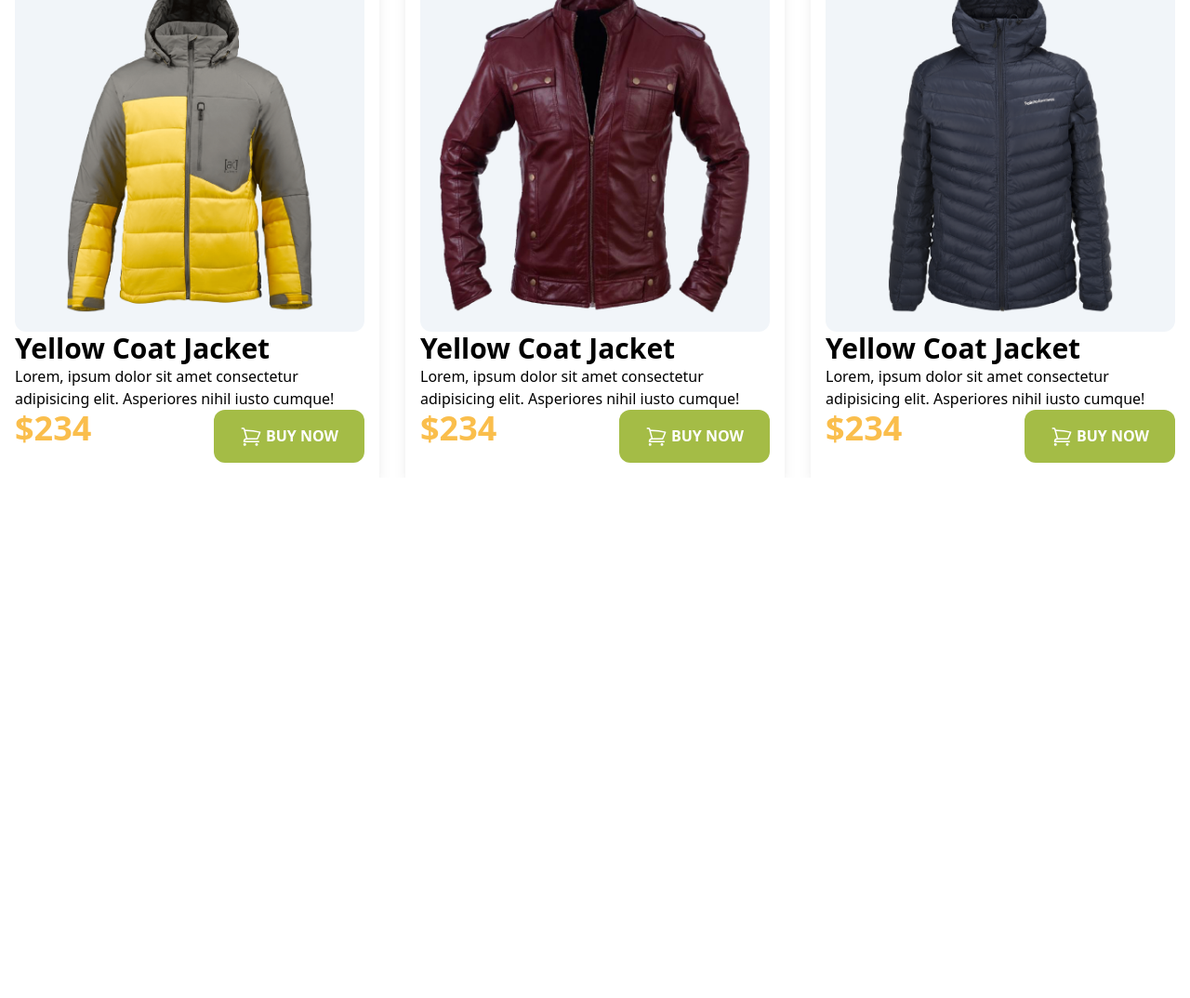
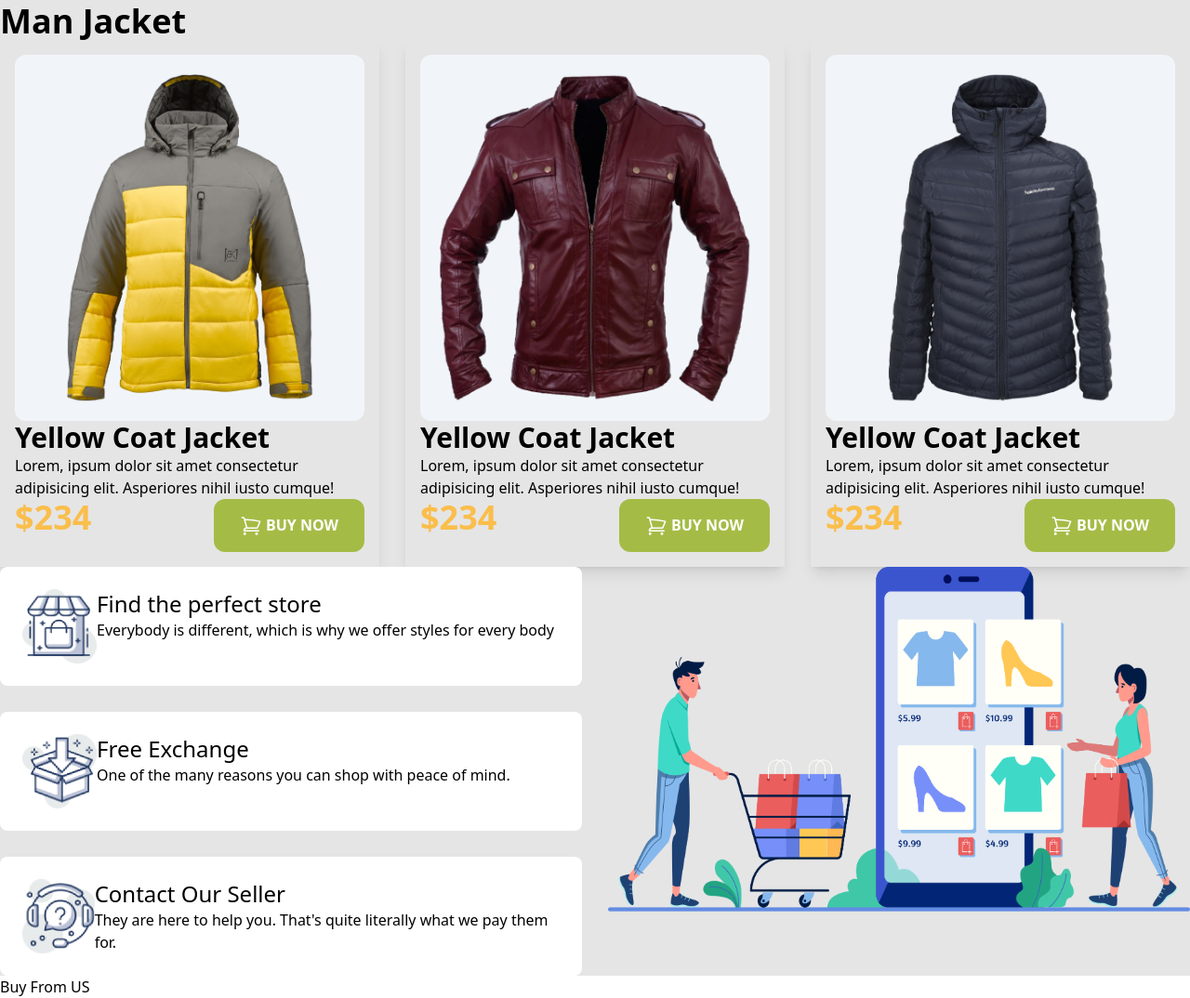
Before and after one commit to abedin-ashraf/penguin-fashion-tailwindcss, a plain HTML site: page index.html in a window 1280 px wide. Shown: the part 1421-2495 px from the top of the page at 93% size. Before the commit the page ends 1935 px from the top, so only its background shows below. Drawn offline with nearby package versions, Linux system fonts and the light colour scheme.

Commit message:
Added last section

```diff
--- a/index.html
+++ b/index.html
@@ -47,12 +47,12 @@
             </div>
         </section>
     </header>
-    <main class="container mx-auto">
+    <main class="container mx-auto bg-[#E5E5E5]">
         <!-- Woman Jacket -->
-        <section>
+        <section class="pb-24">
             <h2 class="text-4xl font-semibold">Woman Jacket</h2>
 
-            <div class="grid grid-cols-3 gap-7 rounded">
+            <div class="grid md:grid-cols-2 lg:grid-cols-3 gap-7 rounded">
                 <div class="p-4 shadow-lg">
                     <!-- Jacket  -->
                     <div class="p-5 bg-slate-100 rounded-xl">
@@ -112,9 +112,9 @@
 
         <!-- Man Jacket -->
         <section>
-            <h2 class="text-4xl font-semibold">Woman Jacket</h2>
+            <h2 class="text-4xl font-semibold">Man Jacket</h2>
 
-            <div class="grid grid-cols-3 gap-7 rounded">
+            <div class="grid md:grid-cols-2 lg:grid-cols-3 gap-7 rounded">
                 <div class="p-4 shadow-lg">
                     <!-- Jacket  -->
                     <div class="p-5 bg-slate-100 rounded-xl">
@@ -171,7 +171,42 @@
                 </div>
             </div>
         </section>
+        <!-- Our Benefits -->
+        <section class="mx-auto">
+            <div class="grid md:grid-cols-2 gap-7 rounded">
+                <div class="rounded-lg flex bg-white p-6">
+                    <img class="w-20 h-20" src="images/house.png" alt="">
+                    <div>
+                        <h4 class="text-2xl">Find the perfect store</h4>
+                        <p>Everybody is different, which is why we
+                            offer styles for every body</p>
+                    </div>
+                </div>
+                <div class="row-span-3">
+                    <img src="images/shopping.png" alt="">
+                </div>
+                <div class="rounded-lg flex bg-white p-6">
+                    <img class="w-20 h-20" src="images/box.png" alt="">
+                    <div>
+                        <h4 class="text-2xl">Free Exchange</h4>
+                        <p>One of the many reasons you can shop
+                            with peace of mind.</p>
+                    </div>
+                </div>
+                <div class="rounded-lg flex bg-white p-6">
+                    <img class="w-20 h-20" src="images/question.png" alt="">
+                    <div>
+                        <h4 class="text-2xl">Contact Our Seller</h4>
+                        <p>They are here to help you. That's quite
+                            literally what we pay them for.</p>
+                    </div>
+                </div>
+            </div>
+        </section>
     </main>
+    <footer>
+        <p>Buy From US</p>
+    </footer>
 </body>
 
 </html>
```
